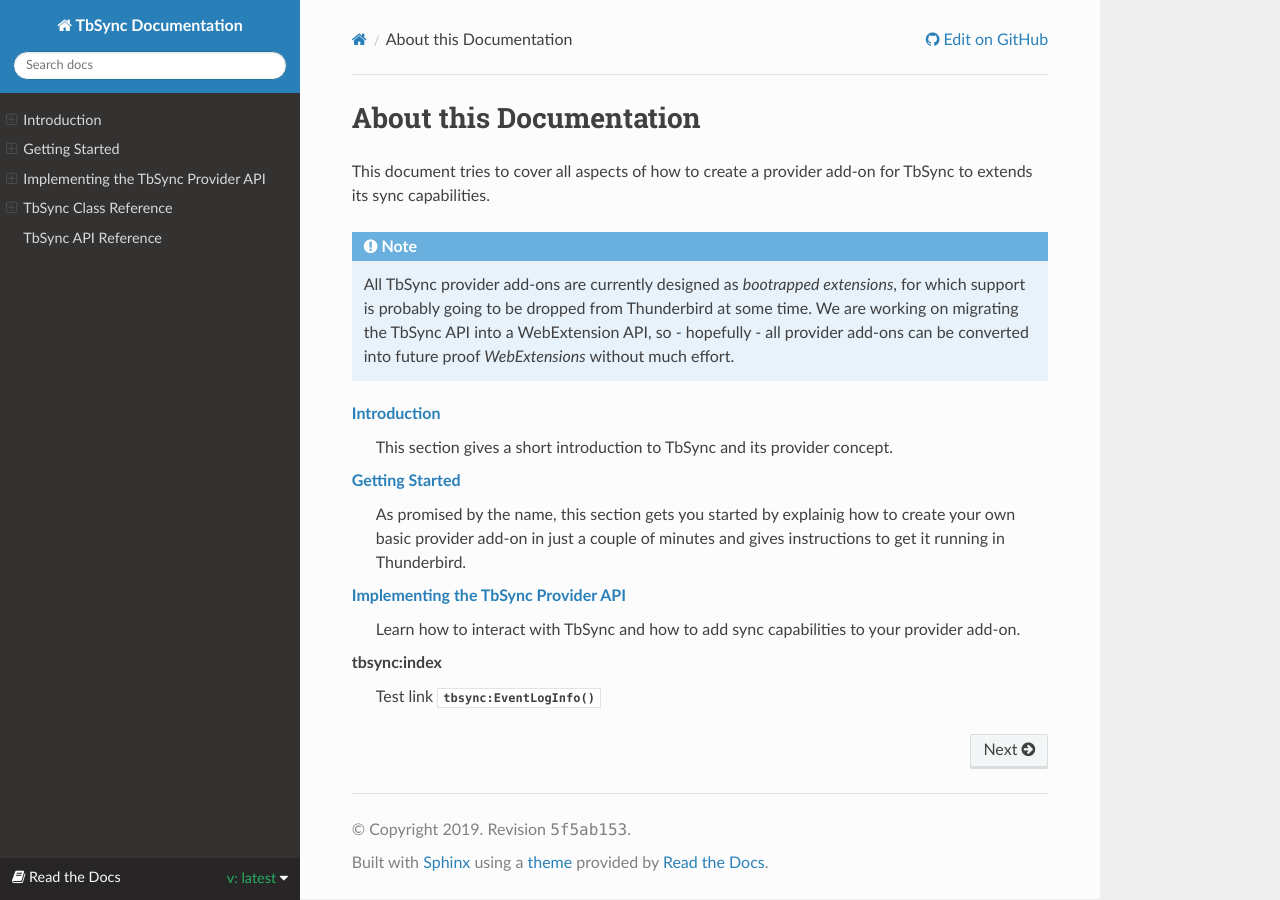
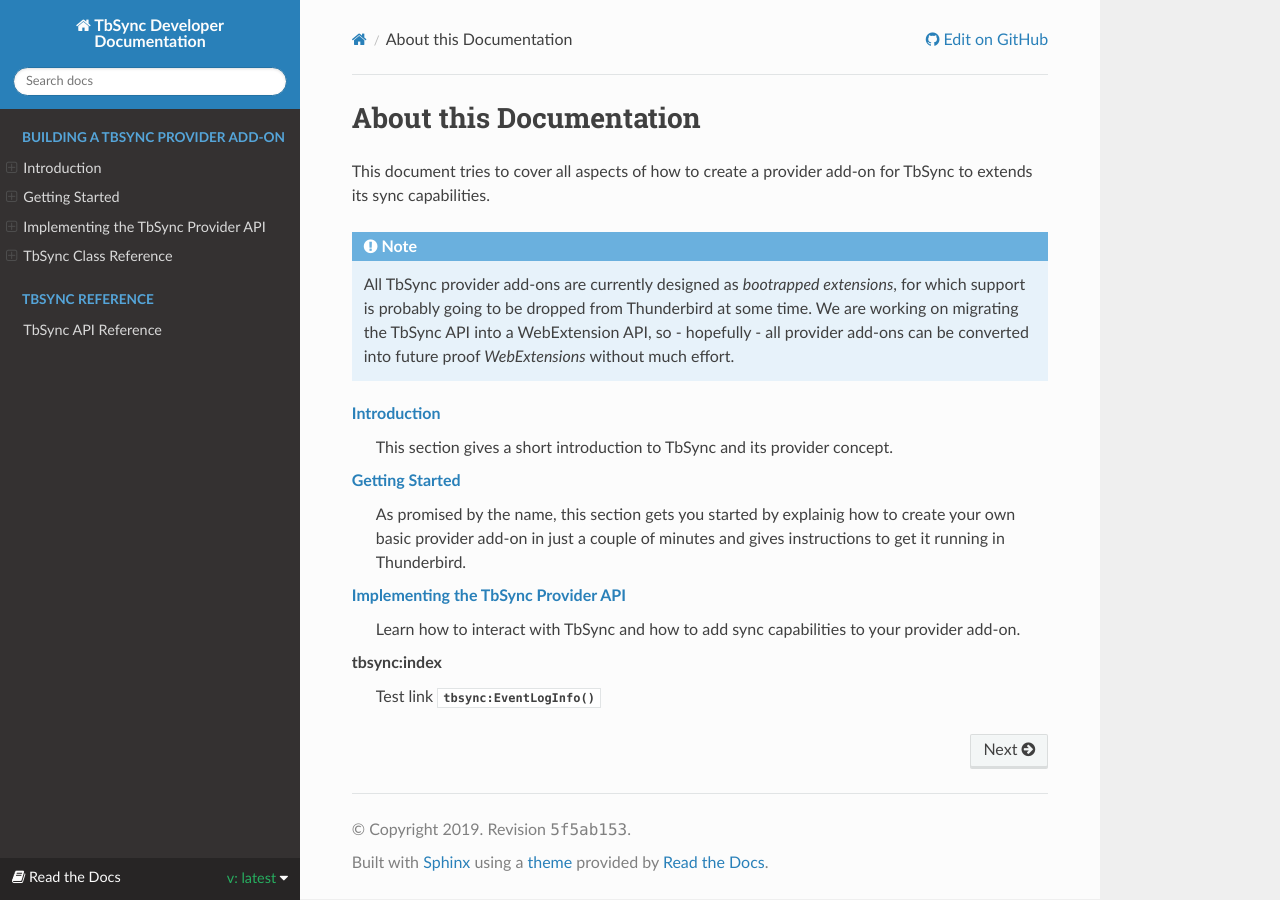
Before and after one commit to jobisoft/Provider-4-TbSync, a Sphinx documentation site: the page built from docs/index.rst, in a window 1280 px wide. Built offline with Sphinx 7.4.7 and the Read the Docs theme 2.0.0, drawn with Linux system fonts in a browser that asks for light colours.

Commit message:
inter doc

```diff
--- a/docs/conf.py
+++ b/docs/conf.py
@@ -20,7 +20,7 @@
             '.md': CommonMarkParser,
         }
 master_doc = 'index'
-project = u'TbSync Documentation'
+project = u'TbSync Developer Documentation'
 copyright = str(datetime.now().year)
 version = 'latest'
 release = 'latest'
--- a/docs/index.rst
+++ b/docs/index.rst
@@ -19,11 +19,18 @@
    Test link :class:`tbsync:EventLogInfo`
 
 .. toctree::
+   :caption: Building a TbSync Provider Add-on
    :hidden:
    :maxdepth: 3
 
-   introduction/introduction
-   getting_started/getting_started
-   implementing/api
-   classes/classes
+   Introduction <introduction/introduction>
+   Getting Started <getting_started/getting_started>
+   Implementing the TbSync Provider API <implementing/api>
+   TbSync Class Reference <classes/classes>
+
+.. toctree::
+   :caption: TbSync Reference
+   :hidden:
+   :maxdepth: 3
+
    TbSync API Reference <https://tbsync.readthedocs.io/projects/api/en/latest/api.html>
```
